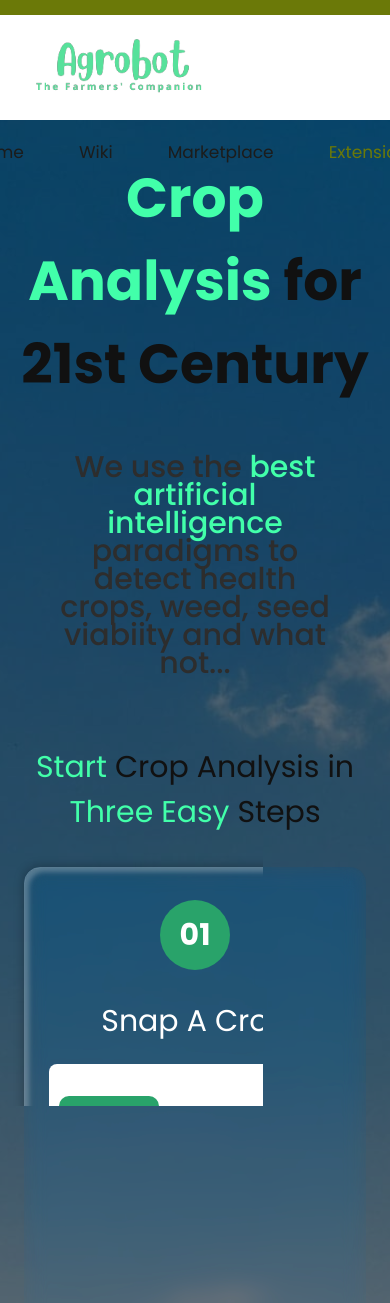
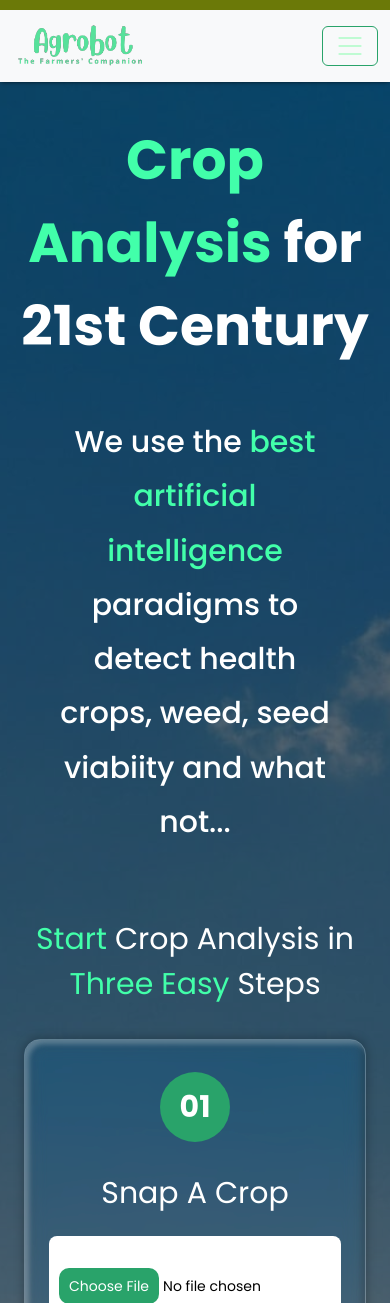
Before and after one commit to osinkolu/Agrobotfarms, a FastAPI app: page / in a window 390 px wide. Shown: the top 1303 px of the page. Run offline with FastAPI, Linux system fonts and the light colour scheme; some libraries are stand-ins or nearby versions.

Commit message:
fixed responsiveness majorly, kept most of the maintainer designs

```diff
--- a/static/config.css
+++ b/static/config.css
@@ -29,8 +29,9 @@
 html,
 body {
   background-color: white;
-  /* height: 100vh; */
   min-height: 100vh;
+
+  /* make sure footer always stick to boo= */
 }
 
 /* Customized navbar */
@@ -38,10 +39,18 @@
   /* box styling */
   background-color: #fff;
   box-shadow: 0 0 5px -1px #000;
+  border-top: #6b7908 solid 0.625rem;
+  /* positoning
+  position: relative;
+  z-index: 200; */
+}
 
-  /* positoning */
-  position: relative;
-  z-index: 200;
+.navbar-expand-lg {
+  justify-content: space-between;
+}
+
+.navbar-collapse {
+  justify-content: end;
 }
 
 .navbar > .container-fluid {
@@ -63,14 +72,7 @@
 }
 
 .navbar-brand {
-  width: 200px;
-  max-width: 18.75rem;
-  align-self: stretch;
-  background-image: url("web_images/colored_logo.svg");
-  background-position: center;
-  background-size: cover;
-  background-repeat: no-repeat;
-  transform: scale(1.5);
+  max-width: 9.375rem;
 }
 
 .navbar-toggler {
--- a/static/index.css
+++ b/static/index.css
@@ -27,6 +27,8 @@
 }
 
 .main-heading {
+  /* white text for readability */
+  color: #fff;
   font-size: var(--font-size-xl);
 }
 
@@ -35,6 +37,8 @@
   font-weight: 500;
   padding-left: 10%;
   padding-right: 10%;
+  line-height: calc(10 - var(--font-size-600));
+  color: #fff;
   font-size: var(--font-size-600);
   /* margin-bottom: 0 !important; */
 }
@@ -45,6 +49,7 @@
   transition: height 450ms ease;
 }
 .start-analysis {
+  color: #fff;
   font-size: var(--font-size-600);
 }
 
@@ -191,6 +196,7 @@
 #submit-btn:disabled {
   background-color: grey;
   color: black;
+  cursor: "not-allowed";
 }
 
 /* modal */
--- a/templates/base.html
+++ b/templates/base.html
@@ -14,8 +14,17 @@
       integrity="sha384-iYQeCzEYFbKjA/T2uDLTpkwGzCiq6soy8tYaI1GyVh/UjpbCx/TYkiZhlZB6+fzT"
       crossorigin="anonymous"
     />
-    <link rel="stylesheet" href="static/css/style.css">
-
+    <!-- --- ---  -->
+    <link rel="stylesheet" href="static/css/style.css" />
+    <!-- --- --- -->
+    <!-- ------- Reset CSS ------  -->
+    <link
+      rel="stylesheet"
+      type="text/css"
+      href="{{ url_for('static', path='config.css') }}"
+    />
+    <!-- custom css -->
+    {% block styleLink %} {% endblock %}
 
     <!-- bootstrap JS-->
     <script
@@ -23,109 +32,120 @@
       integrity="sha384-u1OknCvxWvY5kfmNBILK2hRnQC3Pr17a+RTT6rIHI7NnikvbZlHgTPOOmMi466C8"
       crossorigin="anonymous"
     ></script>
-
-    <!-- ------- Reset CSS ------  -->
-    <link
-      rel="stylesheet"
-      type="text/css"
-      href="{{ url_for('static', path='config.css') }}"
-    />
-    <!-- custom css -->
-    {% block styleLink %}
-    <link
-      rel="stylesheet"
-      type="text/css"
-      href="{{ url_for('static', path='about_me.css') }}"
-    />
-    {% endblock %}
   </head>
   <body>
-    <div class="full_bg" style="height: 120px;background: white;z-index: 989;position: relative;">
     <!-- header -->
-      <header class="header-area">
-          <div class="container-fluid">
-              <div class="row d_flex">
-                  <div class=" col-md-2 col-sm-3">
-                      <div class="logo m-3">
-                          <!-- <a href="index.html">Agro<span>Pro</span></a> -->
-                          <a href="https://www.agrobotfarms.com/">
-                              <img src="static/images/logo.png" width="200" alt="Agrobot Logo" srcset="">
+    <nav class="navbar navbar-expand-lg bg-light">
+      <div class="container">
+        <a class="navbar-brand" href="https://www.agrobotfarms.com/">
+          <img src="static/images/logo.png" width="200" alt="Agrobot Logo"
+        /></a>
+        <button
+          class="navbar-toggler"
+          type="button"
+          data-bs-toggle="collapse"
+          data-bs-target="#navbarNav"
+          aria-controls="navbarNav"
+          aria-expanded="false"
+          aria-label="Toggle navigation"
+        >
+          <span class="navbar-toggler-icon"></span>
+        </button>
+        <div class="collapse navbar-collapse" id="navbarNav">
+          <ul class="navbar-nav">
+            <li class="nav-item">
+              <a
+                class="nav-link"
+                aria-current="page"
+                href="https://www.agrobotfarms.com/"
+                >Home</a
+              >
+            </li>
+            <li class="nav-item">
+              <a
+                class="nav-link"
+                target="_blank"
+                href="https://www.agrobotfarms.com/wiki.html"
+                >Wiki
               </a>
-                      </div>
-                  </div>
-                  <div class="col-md-8 col-sm-9">
-                      <div class="navbar-area">
-                          <nav class="site-navbar">
-                              <ul>
-                                  <li><a href="https://www.agrobotfarms.com/">Home</a></li>
-                                  <li><a target="_blank" href="https://www.agrobotfarms.com/wiki.html">Wiki </a></li>
-                                  <li><a target="_blank" href="https://market.agrobotfarms.com/">Marketplace</a></li>
-                                  <li><a class="active" href="https://www.agrobotfarms.com/extensions.html">Extensions</a></li>
-                                  <!-- <li><a href="testimonail.html">Testimonail</a></li>
-                         <li><a href="blog.html">Blog</a></li>
-                         <li><a href="contact.html">Contact</a></li> -->
-                              </ul>
-                              <button class="nav-toggler">
-                                  <span></span>
-                              </button>
-                          </nav>
-                      </div>
-                  </div>
-                  <div class="col-md-2 padd_0 d_none">
-                      <ul class="email text_align_right">
-                          <!-- <li><a href="Javascript:void(0)">Login</a>
-                   </li> -->
-                          <!-- <li><a href="Javascript:void(0)"><i class="fa fa-search" aria-hidden="true"></i>
-                      </a>
-                   </li> -->
+            </li>
+            <li class="nav-item">
+              <a
+                class="nav-link"
+                target="_blank"
+                href="https://market.agrobotfarms.com/"
+                >Marketplace</a
+              >
+            </li>
+            <li class="nav-item">
+              <a
+                class="nav-link active"
+                href="https://www.agrobotfarms.com/extensions.html"
+                >Extensions</a
+              >
+            </li>
           </ul>
         </div>
       </div>
-          </div>
-      </header>
-
-  </div>
+    </nav>
 
     <div class="d-flex flex-column align-items-center">
       {% block content %} {% endblock %}
     </div>
 
-    <footer style="width: 100%;">
-      <div class="footer mt-5">
+    <footer style="width: 100%; background-color: aqua">
+      <div class="footer">
         <div class="container">
           <div class="row">
             <div class="col-lg-4 col-md-6">
-                      <div class="hedingh3  text_align_left">
+              <div class="hedingh3 text_align_left">
                 <h3>Newsletter</h3>
                 <form id="colof" class="form_subscri">
-                              <input class="newsl" placeholder="Enter Email" type="text" name="Email">
-                              <button class="subsci_btn"><img src="static/images/new.png" alt="#" /></button>
+                  <input
+                    class="newsl"
+                    placeholder="Enter Email"
+                    type="text"
+                    name="Email"
+                  />
+                  <button class="subsci_btn">
+                    <img src="static/images/new.png" alt="#" />
+                  </button>
                 </form>
-
               </div>
             </div>
             <div class="col-lg-4 col-md-6">
               <div class="hedingh3 text_align_center">
-                          <h3> Explore</h3>
+                <h3>Explore</h3>
                 <ul class="menu_footer">
                   <li><a href="https://www.agrobotfarms.com/">Home</a></li>
-                              <li><a href="https://www.agrobotfarms.com/wiki.html">Wiki</a></li>
-                              <li><a href="https://market.agrobotfarms.com/">Marketplace</a></li>
-                              <li><a href="https://www.agrobotfarms.com/extensions.html">Extensions</a></li>
+                  <li>
+                    <a href="https://www.agrobotfarms.com/wiki.html">Wiki</a>
+                  </li>
+                  <li>
+                    <a href="https://market.agrobotfarms.com/">Marketplace</a>
+                  </li>
+                  <li>
+                    <a href="https://www.agrobotfarms.com/extensions.html"
+                      >Extensions</a
+                    >
+                  </li>
                 </ul>
               </div>
             </div>
             <div class="col-lg-4 col-md-6">
-                      <div class="hedingh3  flot_right text_align_left">
-                          <h3>ContacT</h3>
+              <div class="hedingh3 flot_right text_align_left">
+                <h3>contact</h3>
                 <ul class="top_infomation">
-                              <li><i class="fa fa-phone" aria-hidden="true"></i>
+                  <li>
+                    <i class="fa fa-phone" aria-hidden="true"></i>
                     (+234) 8111109159
                   </li>
-                              <li><i class="fa fa-phone" aria-hidden="true"></i>
+                  <li>
+                    <i class="fa fa-phone" aria-hidden="true"></i>
                     (+234) 81111 09159
                   </li>
-                              <li><i class="fa fa-envelope" aria-hidden="true"></i>
+                  <li>
+                    <i class="fa fa-envelope" aria-hidden="true"></i>
                     <a href="Javascript:void(0)">hello@agrobotfarms.com</a>
                   </li>
                 </ul>
@@ -138,16 +158,24 @@
           <div class="container">
             <div class="row d_flex">
               <div class="col-md-8">
-                          <p>© <span id="year"></span> All Rights Reserved.</a>
-                          </p>
+                <small>© <span id="year"></span> All Rights Reserved.</small>
               </div>
               <div class="col-md-4">
-                          <ul class="social_icon ">
-                              <li><a href="Javascript:void(0)"><i class="fa fa-facebook" aria-hidden="true"></i></a>
+                <ul class="social_icon">
+                  <li>
+                    <a href="Javascript:void(0)"
+                      ><i class="fa fa-facebook" aria-hidden="true"></i
+                    ></a>
                   </li>
-                              <li><a href="Javascript:void(0)"><i class="fa fa-twitter" aria-hidden="true"></i></a>
+                  <li>
+                    <a href="Javascript:void(0)"
+                      ><i class="fa fa-twitter" aria-hidden="true"></i
+                    ></a>
                   </li>
-                              <li><a href="Javascript:void(0)"><i class="fa fa-linkedin" aria-hidden="true"></i></a>
+                  <li>
+                    <a href="Javascript:void(0)"
+                      ><i class="fa fa-linkedin" aria-hidden="true"></i
+                    ></a>
                   </li>
                 </ul>
               </div>
@@ -159,18 +187,17 @@
     <!-- end footer -->
     <!-- Javascript files-->
     <script src="static/js/jquery.min.js"></script>
-  <script src="static/js/bootstrap.bundle.min.js"></script>
     <script src="static/js/jquery-3.0.0.min.js"></script>
     <script src="static/js/owl.carousel.min.js"></script>
     <script src="static/js/bootstrap-datepicker.min.js"></script>
+
     <script src="static/js/custom.js"></script>
     <script>
       var date = new Date();
       var date = date.getFullYear();
 
-      var element = document.getElementById('year');
+      var element = document.getElementById("year");
       element.innerText = date;
     </script>
   </body>
-
 </html>
--- a/templates/index.html
+++ b/templates/index.html
@@ -7,10 +7,10 @@
 />
 {% endblock %} {% block content %}
 <style>
-  option{
+  option {
     font-size: 17px;
   }
-  .nav-link{
+  .nav-link {
     font-size: 20px !important;
   }
 </style>
@@ -58,7 +58,7 @@
     </p>
   </div>
 
-  <div class="container hide-on-load">
+  <div class="container hide-on-load py-lg-5">
     <h5 class="start-analysis my-3 py-3">
       <span>Start</span> Crop Analysis in <span>Three Easy</span> Steps
     </h5>
@@ -125,7 +125,7 @@
               name="use_case"
               class="btn form-btn"
               onchange="validateSelection(event)"
-              style="font-size: 20px !important;"
+              style="font-size: 20px !important"
               required
             >
               <option value="">select a use case</option>
@@ -165,7 +165,7 @@
               class="btn form-btn"
               type="submit"
               onclick="loadingState()"
-              style="font-size: 20px !important;"
+              style="font-size: 20px !important"
             >
               Predict info
             </button>
--- a/templates/predict.html
+++ b/templates/predict.html
@@ -8,7 +8,7 @@
 {% endblock %} {% block content %}
 <main
   class="main container-fluid d-flex flex-column p-lg-5 p-3 justify-content-center align-items-center" style="background-image: url(web_images/lukasz-szmigiel-gmsiVT5sfl0-unsplash-min.jpg);
-  background-position: bottom;"
+  background-position: cover;"
 >
 <style>
 
```
Also changed, not shown: app.py (+14 -16 lines), static/css/style.css (+23 -67 lines), static/predict.css (+4 -3 lines), static/css/normalize.css (added), static/images/favicon/android-chrome-192x192.png (added), static/images/favicon/android-chrome-512x512.png (added), static/images/favicon/apple-touch-icon.png (added), static/images/favicon/favicon-16x16.png (added), static/images/favicon/favicon-32x32.png (added), static/images/favicon/favicon.ico (added), static/images/favicon/site.webmanifest (added), static/web_images/logo.png (added), 1 other file. Lines whose indentation alone changed are shown as unchanged.
